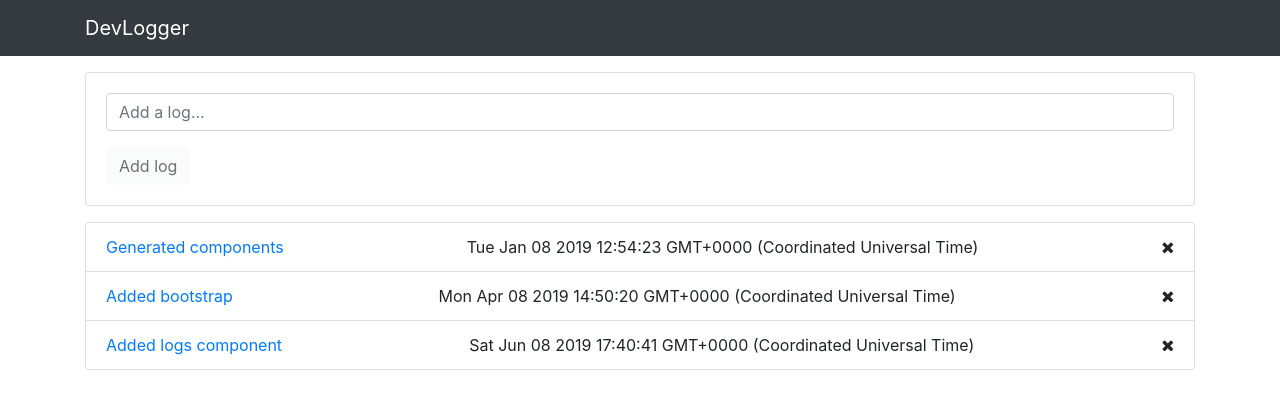
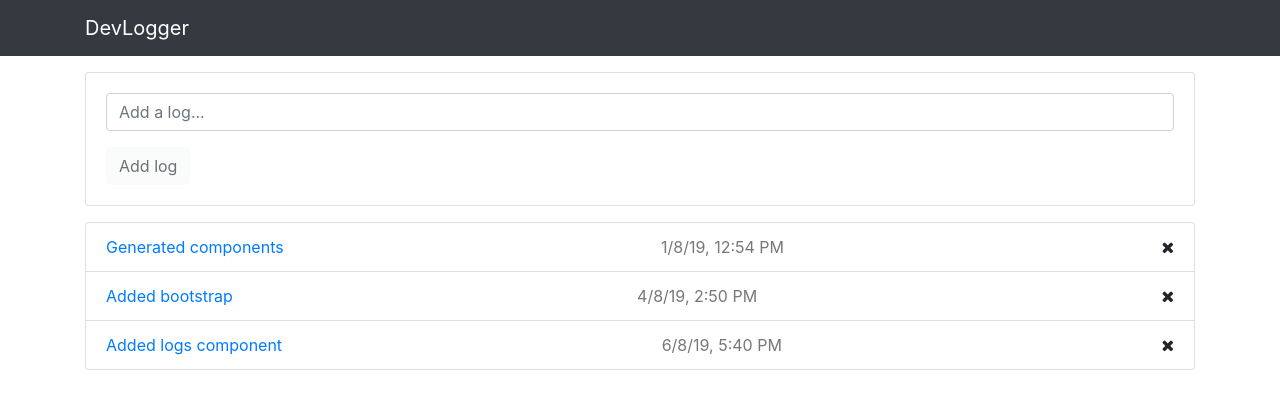
Before and after one commit to frenchy321/devlogger-app, an Angular app: page / in a window 1280 px wide. Shown: the top 406 px of the page. Built offline with nearby package versions, Linux system fonts and the light colour scheme.

Commit message:
Shortened date on .log-date, and altered color.

```diff
--- a/src/app/components/logs/logs.component.css
+++ b/src/app/components/logs/logs.component.css
@@ -0,0 +1,3 @@
+.log-date {
+  color: #777;
+}
--- a/src/app/components/logs/logs.component.html
+++ b/src/app/components/logs/logs.component.html
@@ -4,7 +4,7 @@
     class="list-group-item d-flex justify-content-between align-items-center"
   >
     <a href="#">{{ log.text }}</a>
-    <span class="log-date">{{ log.date }}</span>
+    <span class="log-date">{{ log.date | date: 'short' }}</span>
     <i class="fa fa-remove"></i>
   </li>
 </ul>
```
